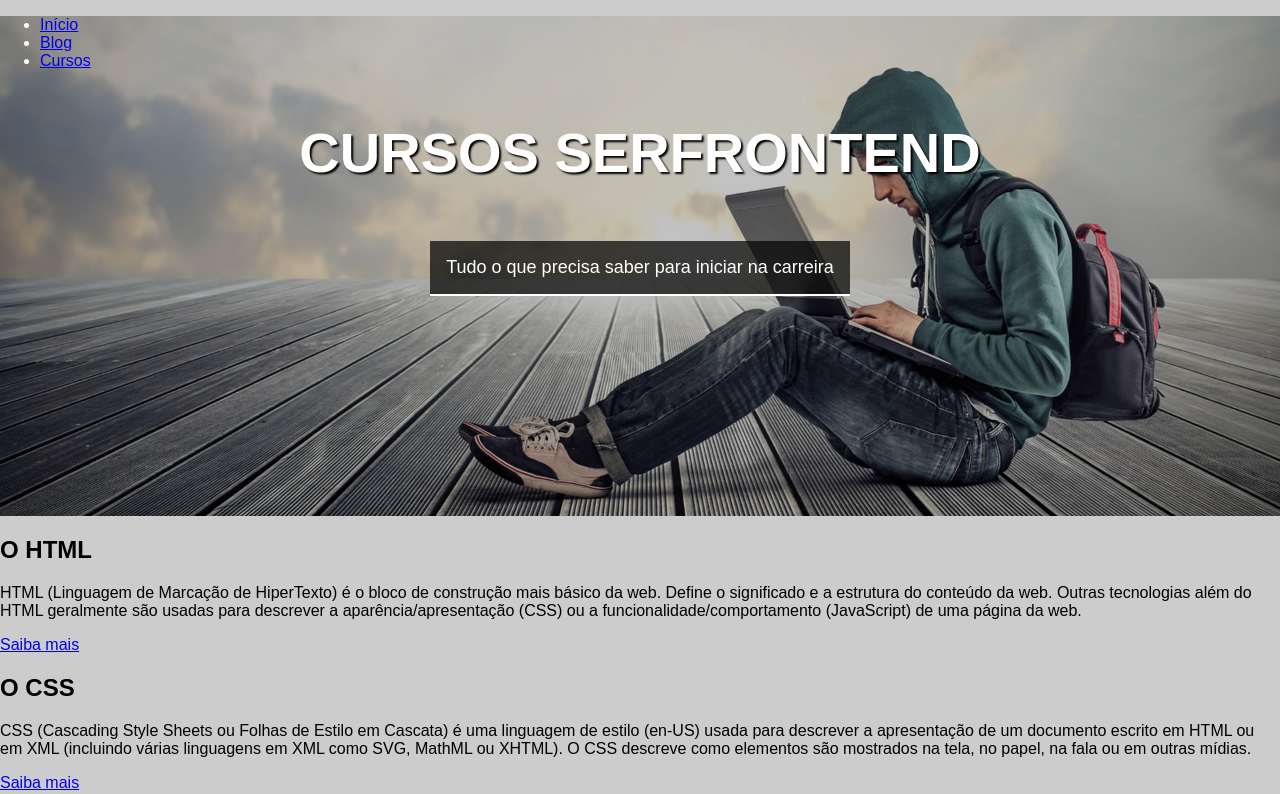
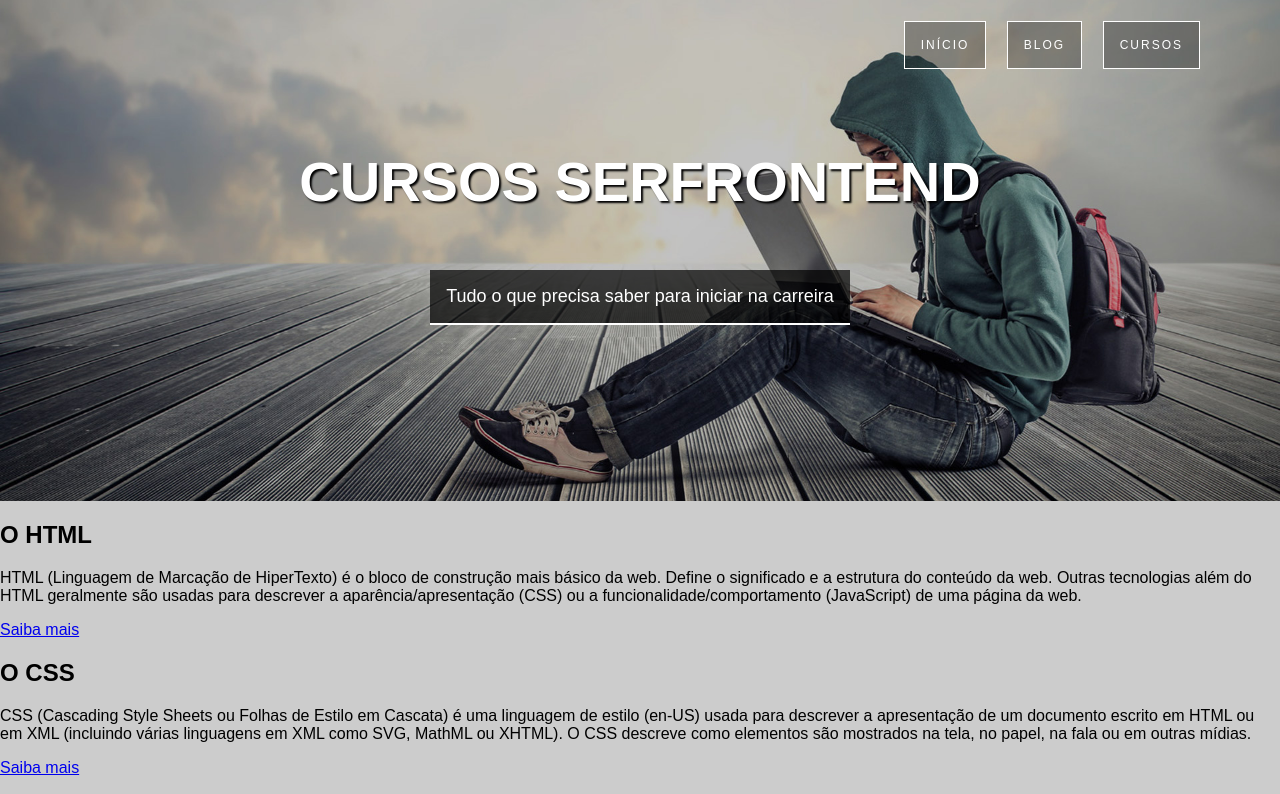
Before and after one commit to acleoxavier/ProjetoCSS, a plain HTML site: page index.html in a window 1280 px wide. Shown: the top 794 px of the page. Drawn offline with Linux system fonts and the light colour scheme.

Commit message:
adicionado estilos barra navegação

```diff
--- a/styles/estilo.css
+++ b/styles/estilo.css
@@ -10,10 +10,11 @@ body {
     background-size: cover;
     background-position: right center;
     color: white;
+    padding-top: 1px;
 }
 
 .hero-content {
-    margin: 50px auto 0;
+    margin: 80px auto 0;
     width: 80%;
     text-align: center;
 }
@@ -31,3 +32,30 @@ body {
     padding: 16px;
     border-bottom: 2px solid;
 }
+
+.hero nav ul {
+    margin: 20px 80px 0;
+    text-align: right;
+}
+
+.hero nav li {
+    display: inline-block;
+    list-style-type: none;
+    border: 1px solid white;
+    margin-left: 16px;
+}
+
+.hero nav a {
+    background-color: rgba(0, 0, 0, 0.3);
+    padding: 16px;
+    display: block;
+    color: white;
+    text-decoration: none;
+    text-transform: uppercase;
+    font-size: 12px;
+    letter-spacing: 2px;
+}
+
+.hover nav a:hover {
+    background-color: rgba(0, 0, 0, 0.5);
+}
```
